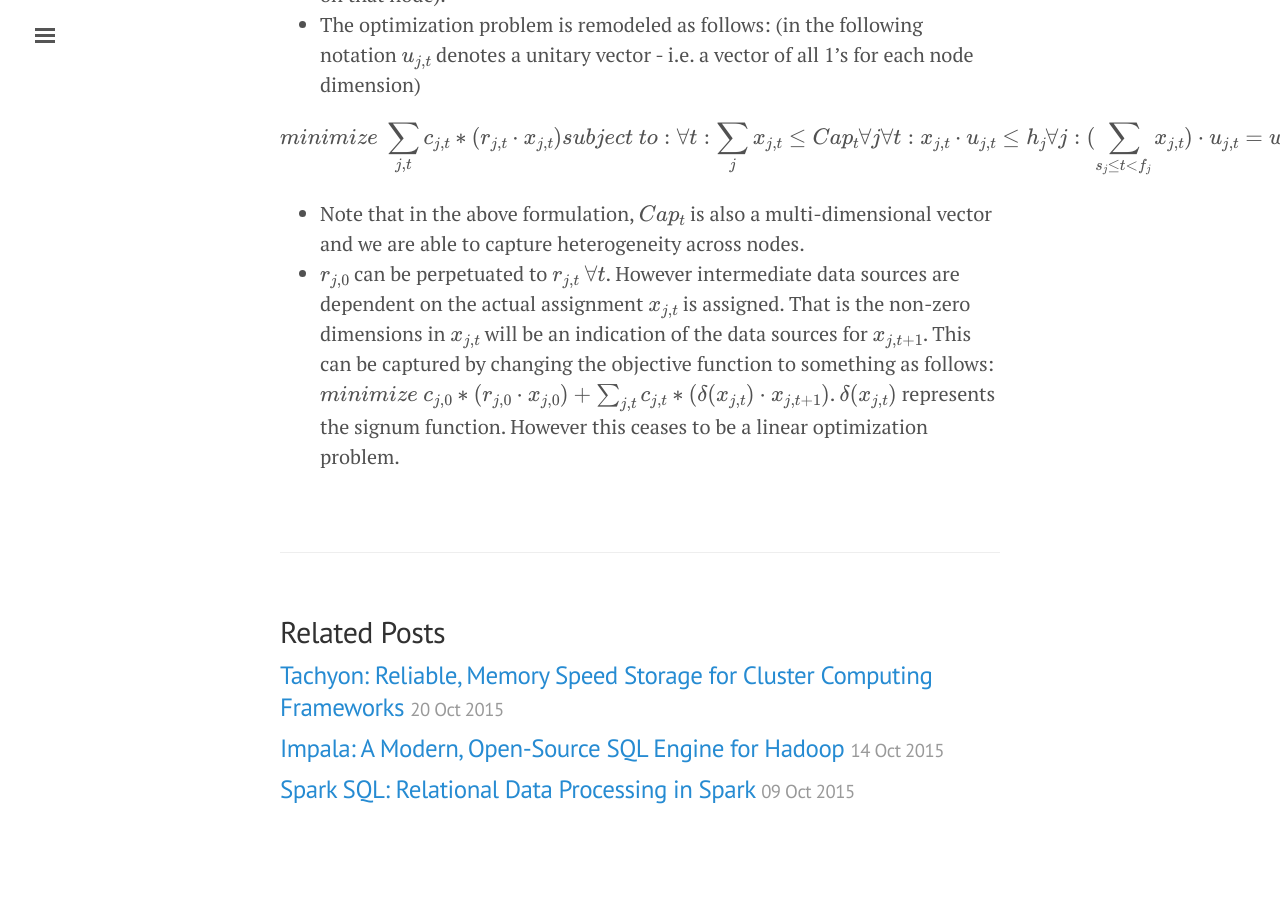
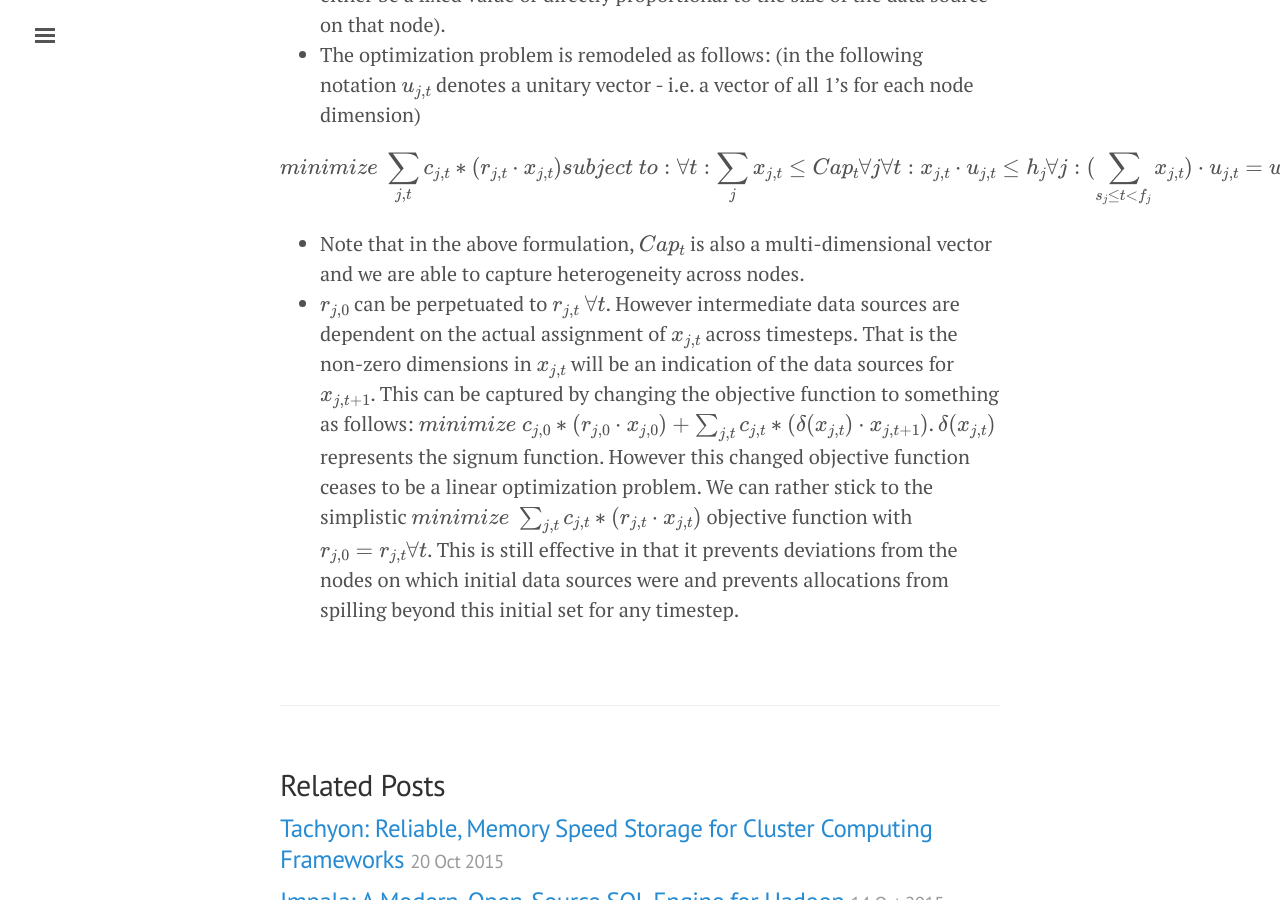
Before and after one commit to kshiteejm/kshiteejm.github.io, a Jekyll site: the page built from _posts/2015-10-26-rayon.md, in a window 1280 px wide and 900 px high, scrolled down 5043 px. Built offline with Jekyll 4.4.1, drawn with Linux system fonts in a browser that asks for light colours; formulas are drawn with MathJax 3; comment, search, counter and statistics services are not loaded; before the commit the page ends 5908 px from its top, so only the background shows below that; some of the changed text lies outside the part shown.

Commit message:
minor mod

```diff
--- a/_posts/2015-10-26-rayon.md
+++ b/_posts/2015-10-26-rayon.md
@@ -39,7 +39,7 @@
 		* *window operator* enables SLA specification by capturing start (s) and end (e) time.
 		* *order / all /any operators* enable specification of inter-job dependencies or choices.
 - Planning. Planning involves assigning temporal and resource allocations for all the reservations. The planning problem is modeled as a Mixed-Integer Linear Program (MILP). The planning stage involves a combination of MILP and heuristics (GREE-L) to yield a practical, near-optimal and timely solution.
-	- MILP. The problem is formalized as an optimization problem minimizing the cost of an allocation subject to capacity (bounded $$\Sigma b$$), parallelism (g,h) and SLA (l,w,s,e) constraints. I discuss more about this in the latter part of this summary on [MILP in Rayon](http://kshiteej.in/2015/10/26/rayon/#milp).
+	- MILP. The problem is formalized as an optimization problem minimizing the cost of an allocation subject to capacity (bounded $$\Sigma b$$), parallelism (g,h) and SLA (l,w,s,e) constraints. I discuss more about this in the latter part of this summary on [MILP in Rayon](http://kshiteej.in/2015/10/26/rayon/#milp). I also sketch a [modification to the MILP formulation](http://kshiteej.in/2015/10/26/rayon/#milpmod).
 	- Procrastinating heuristic (GREE). The job allocation is done as near to the job completion deadline as possible. GREE finds the tallest, rightmost allocation for each of the job.
 	- Lower preemption heuristic (GREE-L). The job allocation is much smoother to avoid job preemptions at the cost of reduced job acceptance (in other words job SLA violations). Allocation per job is as flat as possible.
 	- MILP is used most-often in an *offline* manner, to reorganize already accepted jobs.
@@ -93,7 +93,7 @@
 
 However, the paper goes on to say the impracticality of using a MILP solver. MILP-based solutions are used in a limited offline scenario in Rayon. The paper also talks of considering data locality constraints when scheduling the job in the *Scheduler* of RM. Data-locality as a constraint and cost-based optimization is not present in the MILP formulation presented in the paper.
 
-Out of pure theoretical interest, I sketch a possible way for data locality to be formally introduced in the MILP formulation.
+<span id='milpmod'>Out of pure theoretical interest, I sketch a possible way for data locality to be formally introduced in the MILP formulation.</span>
 
 - Conversion of $$x_{j,t}$$ to a multi-dimensional vector, with number of dimensions equal to the number of nodes and introduction of a multi-dimensional $$r_{j,t}$$ resource vector. $$r_{j,0}$$ is initialized during the reservation stage, if the job is aware of the nodes on which its data sources reside, the corresponding dimensions of $$r_{j,0}$$ vector are given non-zero values (this can either be a fixed value or directly proportional to the size of the data source on that node).
 - The optimization problem is remodeled as follows: (in the following notation $$u_{j,t}$$ denotes a unitary vector - i.e. a vector of all 1's for each node dimension)
@@ -108,4 +108,4 @@
 $$
 
 - Note that in the above formulation, $$Cap_t$$ is also a multi-dimensional vector and we are able to capture heterogeneity across nodes.
-- $$r_{j,0}$$ can be perpetuated to $$r_{j,t}\ \forall t$$. However intermediate data sources are dependent on the actual assignment $$x_{j,t}$$ is assigned. That is the non-zero dimensions in $$x_{j,t}$$ will be an indication of the data sources for $$x_{j,t+1}$$. This can be captured by changing the objective function to something as follows: $$minimize\ c_{j,0} * (r_{j,0} \cdot x_{j,0}) + \sum_{j,t} c_{j,t} * (\delta (x_{j,t}) \cdot x_{j,t+1})$$. $$\delta (x_{j,t})$$ represents the signum function. However this ceases to be a linear optimization problem.
+- $$r_{j,0}$$ can be perpetuated to $$r_{j,t}\ \forall t$$. However intermediate data sources are dependent on the actual assignment of $$x_{j,t}$$ across timesteps. That is the non-zero dimensions in $$x_{j,t}$$ will be an indication of the data sources for $$x_{j,t+1}$$. This can be captured by changing the objective function to something as follows: $$minimize\ c_{j,0} * (r_{j,0} \cdot x_{j,0}) + \sum_{j,t} c_{j,t} * (\delta (x_{j,t}) \cdot x_{j,t+1})$$. $$\delta (x_{j,t})$$ represents the signum function. However this changed objective function ceases to be a linear optimization problem. We can rather stick to the simplistic $$minimize\ \sum_{j,t} c_{j,t} * (r_{j,t} \cdot x_{j,t})$$ objective function with $$r_{j,0} = r_{j,t} \forall t$$. This is still effective in that it prevents deviations from the nodes on which initial data sources were and prevents allocations from spilling beyond this initial set for any timestep.
```
